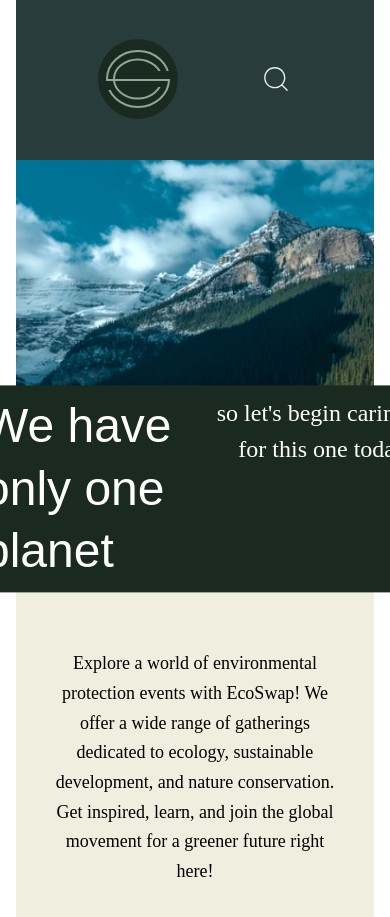
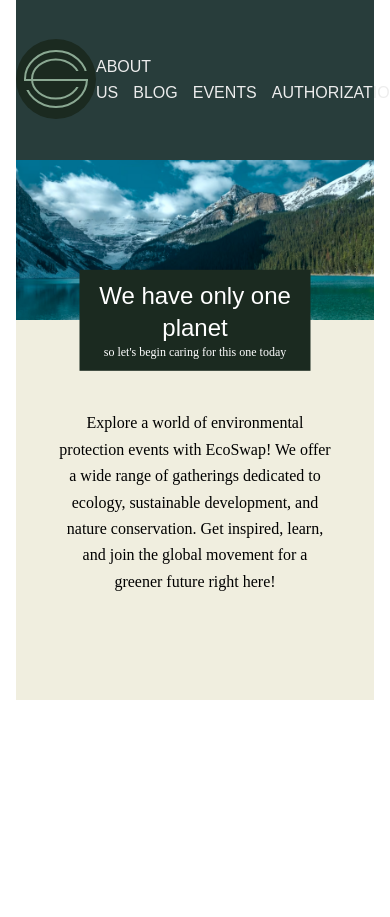
Before and after one commit to nastasia8811/EcoSwap-backend, a React (Create React App) app in the folder my-app/: page / in a window 390 px wide. Shown: the top 917 px of the page. After the commit the page ends 844 px from the top, so only its background shows below. Built offline with nearby package versions, Linux system fonts and the light colour scheme.

Commit message:
styles Hero

```diff
--- a/my-app/package.json
+++ b/my-app/package.json
@@ -25,6 +25,7 @@
     "react-redux": "^9.1.0",
     "react-router-dom": "^6.22.3",
     "react-scripts": "5.0.1",
+    "redux-devtools-extension": "^2.13.9",
     "styled-components": "^6.1.8",
     "typescript": "^4.9.5",
     "web-vitals": "^3.5.2",
--- a/my-app/src/components/Header/Header.scss
+++ b/my-app/src/components/Header/Header.scss
@@ -1,17 +1,17 @@
 .header{
-  .header__wrapper {
+  &__wrapper {
     display: flex;
     height: 160px;
     background-color: #283D3B;
     align-items: center;
     justify-content: space-evenly;
-    .header__logo-wrapper{
+    &-logo{
       //padding-left: 200px;
       cursor: pointer;
     }
-    .header-menu__list{
-       //margin-left: 150px;
-      .header-menu__list-item{
+    &-menu{
+      //margin-left: 150px;
+      &-item{
         padding-right: 15px;
         color: #EDEDED;
         font-family: Maitree, sans-serif;
@@ -22,13 +22,12 @@
         text-transform: uppercase;
         cursor:pointer;
       }
-
     }
-    .header-menu__input-wrapper{
-      cursor:pointer;
-      display: flex;
-    }
-    .menu-button{
+    //&-input{
+    //  cursor:pointer;
+    //  display: flex;
+    //}
+    &__menu-button{
       font-family: Maitree, sans-serif;
       background-color: #8BA993;
       min-width: 208px;
@@ -41,9 +40,55 @@
       font-style: normal;
       line-height: 29.7px;
       text-transform: uppercase;
-    ;
     }
   }
 
 
+
+
+
+
+  &__wrapper {
+    display: flex;
+    height: 160px;
+    background-color: #283D3B;
+    align-items: center;
+    justify-content: space-evenly;
+    &-logo{
+      //padding-left: 200px;
+      cursor: pointer;
+    }
+    &-menu{
+      //margin-left: 150px;
+      &-item{
+        padding-right: 15px;
+        color: #EDEDED;
+        font-family: Maitree, sans-serif;
+        font-weight: 400;
+        font-style: normal;
+        font-size: 16px;
+        line-height: 26.4px;
+        text-transform: uppercase;
+        cursor:pointer;
+      }
+    }
+    //&-input{
+    //  cursor:pointer;
+    //  display: flex;
+    //}
+    &__menu-button{
+      font-family: Maitree, sans-serif;
+      background-color: #8BA993;
+      min-width: 208px;
+      height: 48px;
+      border: 1px solid #1B2A20;
+      border-radius: 10px;
+      cursor: pointer;
+      font-weight: 500;
+      font-size: 18px;
+      font-style: normal;
+      line-height: 29.7px;
+      text-transform: uppercase;
+    }
+  }
 }
--- a/my-app/src/components/Header/Header.tsx
+++ b/my-app/src/components/Header/Header.tsx
@@ -1,33 +1,50 @@
 import { Box, Container,TextField } from '@mui/material';
 import './Header.scss';
 import { Link, NavLink } from 'react-router-dom';
-import {logo, circum} from "./icons";
+import {logo} from "./icons";
+import {useState} from "react";
 
 
 const Header = () => {
+    const [modalAuthor, setModalAuthor]= useState(false)
+    const handleClick = () => {
+        setModalAuthor(true)
+        console.log("hi")
+    }
 
     return (
-    <>
         <header className="header">
             <Container maxWidth="xl">
                 <Box className="header__wrapper">
-                    <Box className="header__logo-wrapper">
+                    <Box className="header__wrapper-logo">
                         <Link to="/" className="logo">
                             {logo}
                         </Link>
                     </Box>
-
-                    <Box className="header-menu__input-wrapper">
-                        <Box className="header-menu__input-search">
-                            {circum}
-                        </Box>
+                    <Box className="header__wrapper-menu">
+                        <NavLink to="/about" className="header__wrapper-menu-item">
+                            About us
+                        </NavLink>
+                        <NavLink to="/blog" className="header__wrapper-menu-item">
+                            Blog
+                        </NavLink>
+                        <NavLink to="/events" className="header__wrapper-menu-item">
+                            Events
+                        </NavLink>
+                        <NavLink to="/authorization" className="header__wrapper-menu-item" onClick={handleClick}>
+                            authorization
+                        </NavLink>
                     </Box>
+                    {/*<Box className="header__wrapper-input">*/}
+                    {/*    <Box className="header__wrapper-input-search">*/}
+                    {/*        {circum}*/}
+                    {/*    </Box>*/}
+                    {/*</Box>*/}
 
                 </Box>
 
             </Container>
         </header>
-    </>
-);
+    );
 };
 export default Header;
--- a/my-app/src/pages/Main/components_main/Hero/Hero.scss
+++ b/my-app/src/pages/Main/components_main/Hero/Hero.scss
@@ -1,61 +1,145 @@
-.hero__background-top{
+.hero{
+  min-width: 375px;
+  &__background-top{
     background-image: url("pictures/container_top.jpg");
     background-repeat: no-repeat;
-  height: 39vh;
+    height: 19vh;
     background-position: center center;
     background-size: cover;
     position:relative;
   }
 
-.hero__content-container {
+  &__content-container {
     position: absolute;
     background-color: #1B2A20;
+    min-width: 231px;
+    min-height: 60px;
+    left: 50%;
+    transform: translate(-50%, -50%);
+    color: white;
+    display: flex;
+    flex-direction: column;
+    align-items: center;
+    &_text1{
+      padding-right: 10px;
+      padding-left: 10px;
+      padding-top: 10px;
+      min-width: 206px;
+      font-family: Cleopatras, sans-serif;
+      font-size: 24px;
+      font-weight: 400;
+      line-height: 31.2px;
+      text-align: center;
+    }
+    &_text2{
+      padding-right: 10px;
+      padding-left: 10px;
+      padding-bottom: 10px;
+      min-width: 211px;
+      font-size: 12px;
+      font-weight: 400;
+      line-height: 18px;
+      text-align: center;
+    }
+  }
+  &__background-bottom{
+    background-color: #F0EEDF;
+    min-height: 380px;
+    &_container{
+      max-width: 333px;
+      min-height: 155px;
+      margin-right: auto;
+      margin-left: auto;
+      padding-top: 60px;
+      &-content{
+        padding: 30px;
+        font-size: 16px;
+        font-weight: 400;
+        line-height: 26.4px;
+        text-align: center;
+      }
+    }
+  }
+  @media (min-width: 482px) and (max-width: 833.9px) {
+    &__background-top{
+      height: 26vh;
+    }
+
+    &__content-container {
+      min-width: 444px;
+      min-height: 172px;
+      flex-direction: row;
+      top:410px;
+      &_text1{
+        max-width: 232px;
+        min-height: 124px;
+        padding: 10px;
+        font-size: 48px;
+        line-height: 62.4px;
+        text-align: left;
+      }
+      &_text2{
+        max-width: 164px;
+        min-height: 89px;
+        padding: 10px;
+        font-size: 24px;
+        line-height: 36px;
+        text-align: right;
+      }
+    }
+    &__background-bottom{
+      min-height: 380px;
+      &_container{
+        max-width: 686px;
+        min-height: 37px;
+        padding-top: 170px;
+        &-content{
+          padding: 30px;
+          font-size: 16px;
+          line-height: 26.4px;
+        }
+      }
+    }
+  }
+  @media (min-width: 834px) and (max-width: 1440px) {
+  &__background-top{
+    height: 39vh;
+  }
+
+  &__content-container {
     min-width: 444px;
     min-height: 172px;
     left: 50%;
     transform: translate(-50%, -50%);
-  color: white;
-  display: flex;
-}
-.hero__content-container_text1{
+
+    &_text1{
       max-width: 222px;
       padding: 10px;
-
-  font-family: Cleopatras, sans-serif;
       font-size: 48px;
-  font-weight: 400;
       line-height: 62.4px;
       text-align: left;
-
     }
-.hero__content-container_text2{
+    &_text2{
       max-width: 222px;
       padding: 10px;
       font-size: 24px;
-  font-weight: 400;
       line-height: 36px;
       text-align: right;
     }
-.hero__background-bottom{
-  background-color: #F0EEDF;
+  }
+  &__background-bottom{
     min-height: 380px;
-}
-
-.hero__background-bottom_container{
+    &_container{
       max-width: 683px;
       min-height: 102px;
-  margin-right: auto;
-  margin-left: auto;
       padding-top: 130px;
-
-}
-.hero__background-bottom_content{
+      &-content{
         padding: 30px;
         font-size: 18px;
         font-weight: 400;
         line-height: 29.7px;
-  text-align: center;
-
-
-
       }
+    }
+  }
+  }
+}
--- a/my-app/src/pages/Main/components_main/Hero/Hero.tsx
+++ b/my-app/src/pages/Main/components_main/Hero/Hero.tsx
@@ -34,7 +34,7 @@ const Hero = () => {
 
 <div className="hero__background-bottom">
     <div className="hero__background-bottom_container">
-        <p className="hero__background-bottom_content">Explore a world of environmental protection events with EcoSwap! We offer a wide range of gatherings dedicated to ecology, sustainable development, and nature conservation. Get inspired, learn, and join the global movement for a greener future right here!</p>
+        <p className="hero__background-bottom_container-content">Explore a world of environmental protection events with EcoSwap! We offer a wide range of gatherings dedicated to ecology, sustainable development, and nature conservation. Get inspired, learn, and join the global movement for a greener future right here!</p>
     </div>
 
 </div>
--- a/my-app/src/store/index.tsx
+++ b/my-app/src/store/index.tsx
@@ -1,7 +1,6 @@
 import { configureStore } from '@reduxjs/toolkit';
 
 import {
-
     registrationReducer
 } from "../reducers";
 
```
Also changed, not shown: my-app/src/pages/Authorization/Authorization.tsx (added, +12 -0 lines), my-app/src/pages/Authorization/Authorization.scss (added). Lines whose indentation alone changed are shown as unchanged.
